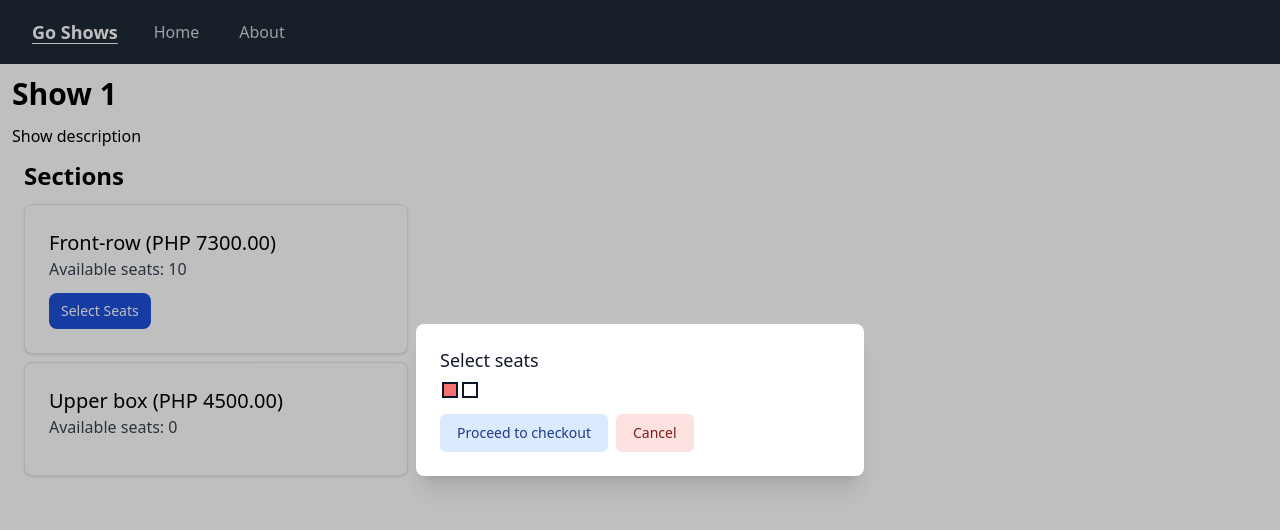
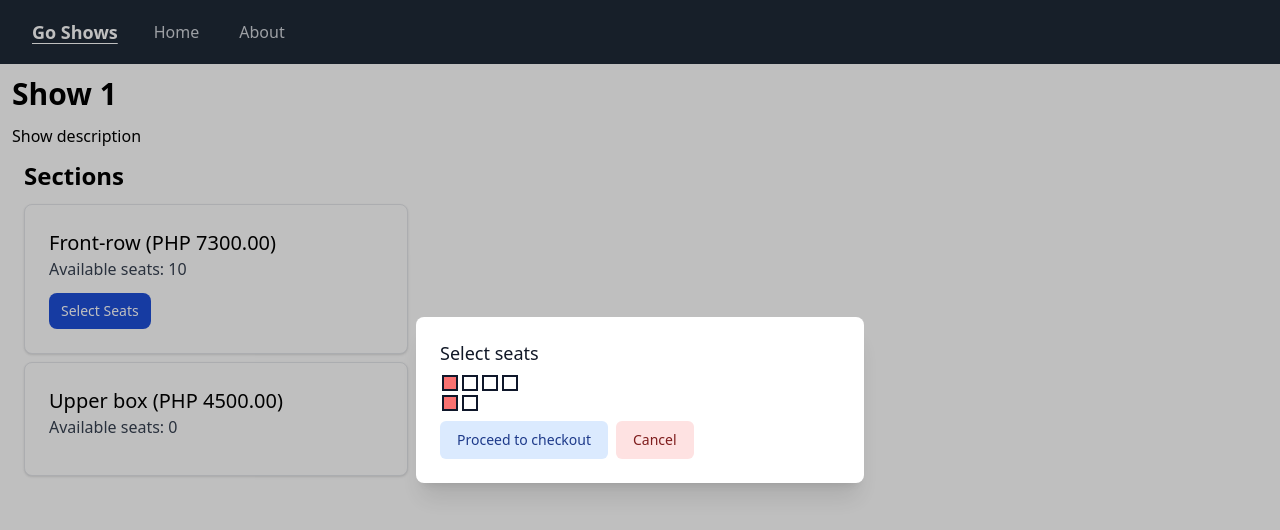
Before and after one commit to jgarivera/go-shows, a React (Create React App) app in the folder client/: page /shows/1 in a window 1280 px wide. Both pictures are taken after a click on the button "Select Seats". Shown: the top 530 px of the page. Built offline with nearby package versions, Linux system fonts and the light colour scheme; the HTML template or start-up script is replaced by a standard one.

Commit message:
feat(client): use rows in components

```diff
--- a/client/src/features/shows/components/SeatSelectionDialog.tsx
+++ b/client/src/features/shows/components/SeatSelectionDialog.tsx
@@ -1,18 +1,18 @@
 import { Dialog, Transition } from "@headlessui/react";
-import { Seat as SeatType } from "../types";
-import Seat from "./Seat";
 import { Fragment } from "react";
+import { Row as RowType } from "../types";
+import Row from "./Row";
 
 interface SeatSelectionDialogProps {
   isOpen: boolean;
-  seats: SeatType[];
+  rows: RowType[];
   onClose: () => void;
   onCheckout: () => void;
 }
 
 export default function SeatSelectionDialog({
   isOpen,
-  seats,
+  rows,
   onClose,
   onCheckout,
 }: SeatSelectionDialogProps): JSX.Element {
@@ -48,9 +48,9 @@ export default function SeatSelectionDialog({
                 </Dialog.Title>
 
                 <div className="my-2">
-                  {seats.map((seat) => {
-                    return <Seat key={seat.id} isOccupied={seat.isOccupied} />;
-                  })}
+                  {rows.map((row) => (
+                    <Row seats={row.seats} />
+                  ))}
                 </div>
 
                 <button
--- a/client/src/features/shows/components/Section.tsx
+++ b/client/src/features/shows/components/Section.tsx
@@ -1,5 +1,5 @@
 import { useState } from "react";
-import { Seat, Section as SectionType } from "../types";
+import { Section as SectionType } from "../types";
 import SeatSelectionDialog from "./SeatSelectionDialog";
 
 interface SectionProps {
@@ -8,10 +8,7 @@ interface SectionProps {
 
 export default function Section({ section }: SectionProps): JSX.Element {
   const hasAvailableSeats = section.availableSeats > 0;
-  const seats: Seat[] = [
-    { id: 0, isOccupied: true },
-    { id: 1, isOccupied: false },
-  ];
+  const rows = section.rows;
 
   const [isDialogOpen, setIsDialogOpen] = useState<boolean>(false);
 
@@ -49,7 +46,7 @@ export default function Section({ section }: SectionProps): JSX.Element {
         isOpen={isDialogOpen}
         onCheckout={handleDialogCheckout}
         onClose={handleDialogClose}
-        seats={seats}
+        rows={rows}
       />
     </>
   );
```
